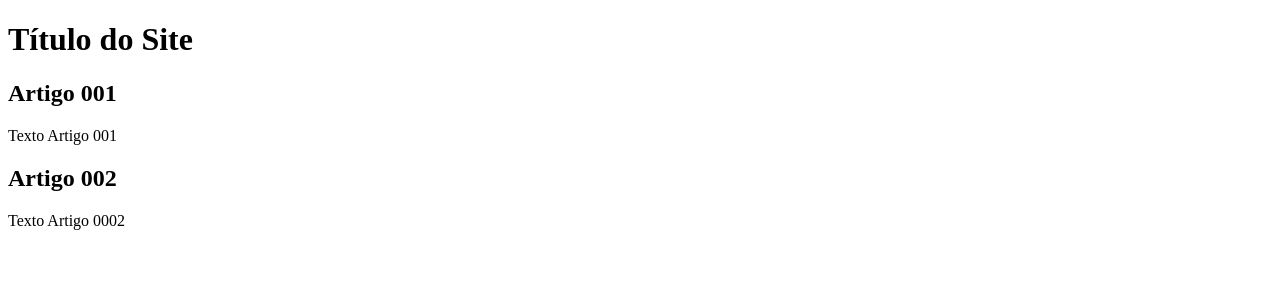
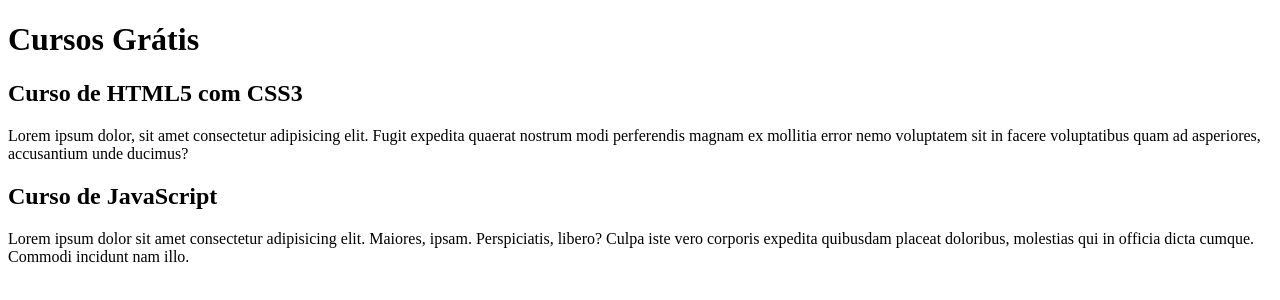
Before and after one commit to aleffGui/projeto-site, a plain HTML site: page index.html in a window 1280 px wide. Drawn offline with Linux system fonts and the light colour scheme.

Commit message:
comecei a escrever o conteudo

```diff
--- a/index.html
+++ b/index.html
@@ -8,15 +8,15 @@
 <body>
     <main>
         <header>
-            <h1>Título do Site</h1>
+            <h1>Cursos Grátis</h1>
         </header>
         <article>
-            <h2>Artigo 001</h2>
-            <p>Texto Artigo 001</p>
+            <h2>Curso de HTML5 com CSS3</h2>
+            <p>Lorem ipsum dolor, sit amet consectetur adipisicing elit. Fugit expedita quaerat nostrum modi perferendis magnam ex mollitia error nemo voluptatem sit in facere voluptatibus quam ad asperiores, accusantium unde ducimus?</p>
         </article>
         <article>
-            <h2>Artigo 002</h2>
-            <p>Texto Artigo 0002</p>
+            <h2>Curso de JavaScript</h2>
+            <p>Lorem ipsum dolor sit amet consectetur adipisicing elit. Maiores, ipsam. Perspiciatis, libero? Culpa iste vero corporis expedita quibusdam placeat doloribus, molestias qui in officia dicta cumque. Commodi incidunt nam illo.</p>
         </article>
     </main>
 </body>
```
